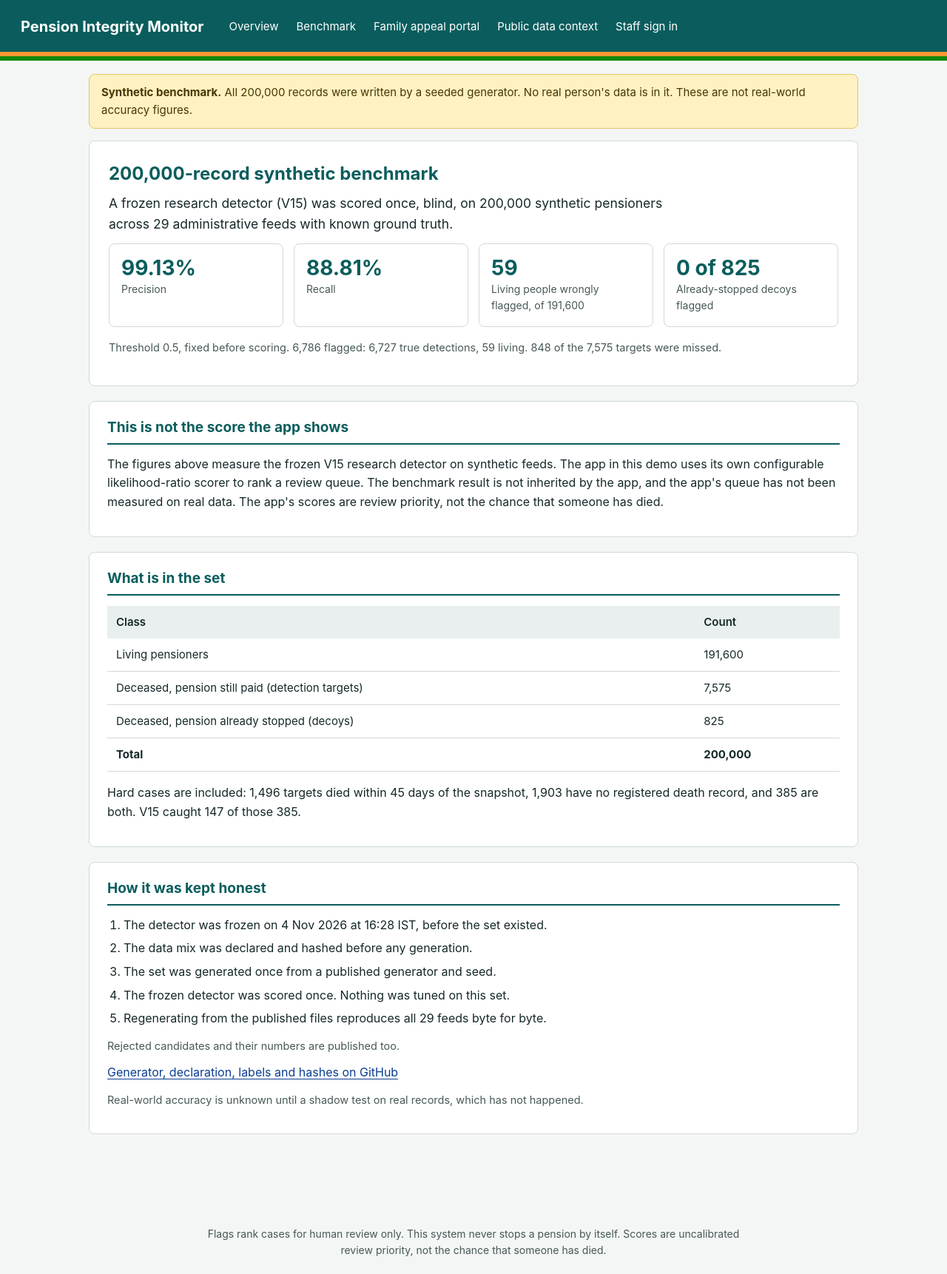
After one commit to Aditya2375/pension-integrity-monitor, a Python web app: template templates/benchmark.html in a window 1280 px wide. The commit adds this page. Shown: the whole page at 74% size. Run offline with Jinja, Linux system fonts and the light colour scheme; the template is opened without the code that fills it, so the values that code supplies are empty.

Commit message:
Public synthetic-demo overview at /, benchmark page, staff dashboard at /staff

```diff
--- a/static/style.css
+++ b/static/style.css
@@ -100,3 +100,17 @@ form .btn { margin-top:14px; }
   linear-gradient(to right,rgba(0,0,0,.18),rgba(0,0,0,0)) left center/12px 100% no-repeat scroll,
   linear-gradient(to left,rgba(0,0,0,.18),rgba(0,0,0,0)) right center/12px 100% no-repeat scroll; }
 @media (max-width:640px) { .btn + a.btn { margin-left:0; } .row .btn + a.btn { margin-left:0; } }
+
+header.top h1 a.brand { color:inherit; text-decoration:none; }
+.hero { padding:28px 26px; }
+.hero h2 { font-size:24px; border:0; padding:0; margin-bottom:10px; }
+.hero .lead { font-size:17.5px; max-width:70ch; }
+.banner { background:var(--pribg); border:1px solid #e0c868; color:#4a3700; padding:12px 16px; border-radius:8px; margin:0 0 16px; font-size:15px; }
+.cols { display:grid; grid-template-columns:repeat(auto-fit,minmax(260px,1fr)); gap:14px; }
+.cols .card { margin:0; }
+.cta { display:flex; flex-wrap:wrap; gap:10px; margin-top:16px; }
+.cta .btn + .btn, .cta .btn + a.btn { margin-left:0; }
+.steps { padding-left:22px; margin:0 0 12px; }
+.steps li { margin-bottom:6px; }
+@media (max-width:640px) { .hero { padding:18px 14px; } .hero h2 { font-size:21px; } .cta .btn { width:100%; } }
+.cols h3 { margin-top:0; }
--- a/templates/base.html
+++ b/templates/base.html
@@ -9,9 +9,10 @@
 <body>
 <a class="skip" href="#main">{{ t('skip_link') if t else 'Skip to main content' }}</a>
 <header class="top">
-  <h1>Pension Integrity Monitor</h1>
+  <h1><a class="brand" href="{{ url_for('home') }}">Pension Integrity Monitor</a></h1>
   <nav aria-label="Main">
     {% if me_user %}
+    <a href="{{ url_for('home') }}">Overview</a>
     <a href="{{ url_for('dashboard') }}">Dashboard</a>
     <a href="{{ url_for('queue') }}">Review queue</a>
     <a href="{{ url_for('appeals') }}">Appeals</a>
@@ -27,6 +28,8 @@
       <button class="linkbtn">Sign out ({{ me_user }}, {{ me_role }})</button>
     </form>
     {% else %}
+    <a href="{{ url_for('home') }}">Overview</a>
+    <a href="{{ url_for('benchmark_page') }}">Benchmark</a>
     <a href="{{ url_for('appeal_portal') }}">{{ t('nav_portal') if t else 'Family appeal portal' }}</a>
     <a href="{{ url_for('context_page') }}">{{ t('nav_context') if t else 'Public data context' }}</a>
     <a href="{{ url_for('login') }}">{{ t('nav_staff') if t else 'Staff sign in' }}</a>
--- /dev/null
+++ b/templates/benchmark.html
@@ -0,0 +1,48 @@
+{% extends "base.html" %}
+{% block title %}Synthetic benchmark - Pension Integrity Monitor{% endblock %}
+{% block body %}
+<div class="banner" role="note"><b>Synthetic benchmark.</b> All 200,000 records were written by a seeded generator. No real person's data is in it. These are not real-world accuracy figures.</div>
+
+<section class="card hero" aria-labelledby="h-bench">
+  <h2 id="h-bench">200,000-record synthetic benchmark</h2>
+  <p class="lead">A frozen research detector (V15) was scored once, blind, on 200,000 synthetic pensioners across 29 administrative feeds with known ground truth.</p>
+  <div class="grid" role="list">
+    <div class="stat" role="listitem"><div class="n">99.13%</div><div class="l">Precision</div></div>
+    <div class="stat" role="listitem"><div class="n">88.81%</div><div class="l">Recall</div></div>
+    <div class="stat" role="listitem"><div class="n">59</div><div class="l">Living people wrongly flagged, of 191,600</div></div>
+    <div class="stat" role="listitem"><div class="n">0 of 825</div><div class="l">Already-stopped decoys flagged</div></div>
+  </div>
+  <p class="muted mt">Threshold 0.5, fixed before scoring. 6,786 flagged: 6,727 true detections, 59 living. 848 of the 7,575 targets were missed.</p>
+</section>
+
+<section class="card" aria-labelledby="h-sep">
+  <h2 id="h-sep">This is not the score the app shows</h2>
+  <p>The figures above measure the frozen V15 research detector on synthetic feeds. The app in this demo uses its own configurable likelihood-ratio scorer to rank a review queue. The benchmark result is not inherited by the app, and the app's queue has not been measured on real data. The app's scores are review priority, not the chance that someone has died.</p>
+</section>
+
+<section class="card" aria-labelledby="h-comp">
+  <h2 id="h-comp">What is in the set</h2>
+  <div class="table-wrap" role="region" tabindex="0" aria-label="Benchmark composition (scrolls sideways on small screens)"><table>
+    <tr><th scope="col">Class</th><th scope="col">Count</th></tr>
+    <tr><td>Living pensioners</td><td>191,600</td></tr>
+    <tr><td>Deceased, pension still paid (detection targets)</td><td>7,575</td></tr>
+    <tr><td>Deceased, pension already stopped (decoys)</td><td>825</td></tr>
+    <tr><td><b>Total</b></td><td><b>200,000</b></td></tr>
+  </table></div>
+  <p class="mt">Hard cases are included: 1,496 targets died within 45 days of the snapshot, 1,903 have no registered death record, and 385 are both. V15 caught 147 of those 385.</p>
+</section>
+
+<section class="card" aria-labelledby="h-fair">
+  <h2 id="h-fair">How it was kept honest</h2>
+  <ol class="steps">
+    <li>The detector was frozen on 4 Nov 2026 at 16:28 IST, before the set existed.</li>
+    <li>The data mix was declared and hashed before any generation.</li>
+    <li>The set was generated once from a published generator and seed.</li>
+    <li>The frozen detector was scored once. Nothing was tuned on this set.</li>
+    <li>Regenerating from the published files reproduces all 29 feeds byte for byte.</li>
+  </ol>
+  <p class="muted">Rejected candidates and their numbers are published too.</p>
+  <p><a href="https://github.com/Aditya2375/pension-integrity-monitor/tree/main/benchmark">Generator, declaration, labels and hashes on GitHub</a></p>
+  <p class="muted">Real-world accuracy is unknown until a shadow test on real records, which has not happened.</p>
+</section>
+{% endblock %}
```
Also changed, not shown: app.py (+10 -0 lines), templates/home.html (added, +46 -0 lines), tests/test_a11y.py (+2 -2 lines), tests/test_auth.py (+2 -2 lines), tests/test_pipeline_safeguards.py (+2 -2 lines), tests/test_public_overview.py (added, +31 -0 lines), tests/test_red_findings.py (+3 -3 lines), README.md.
